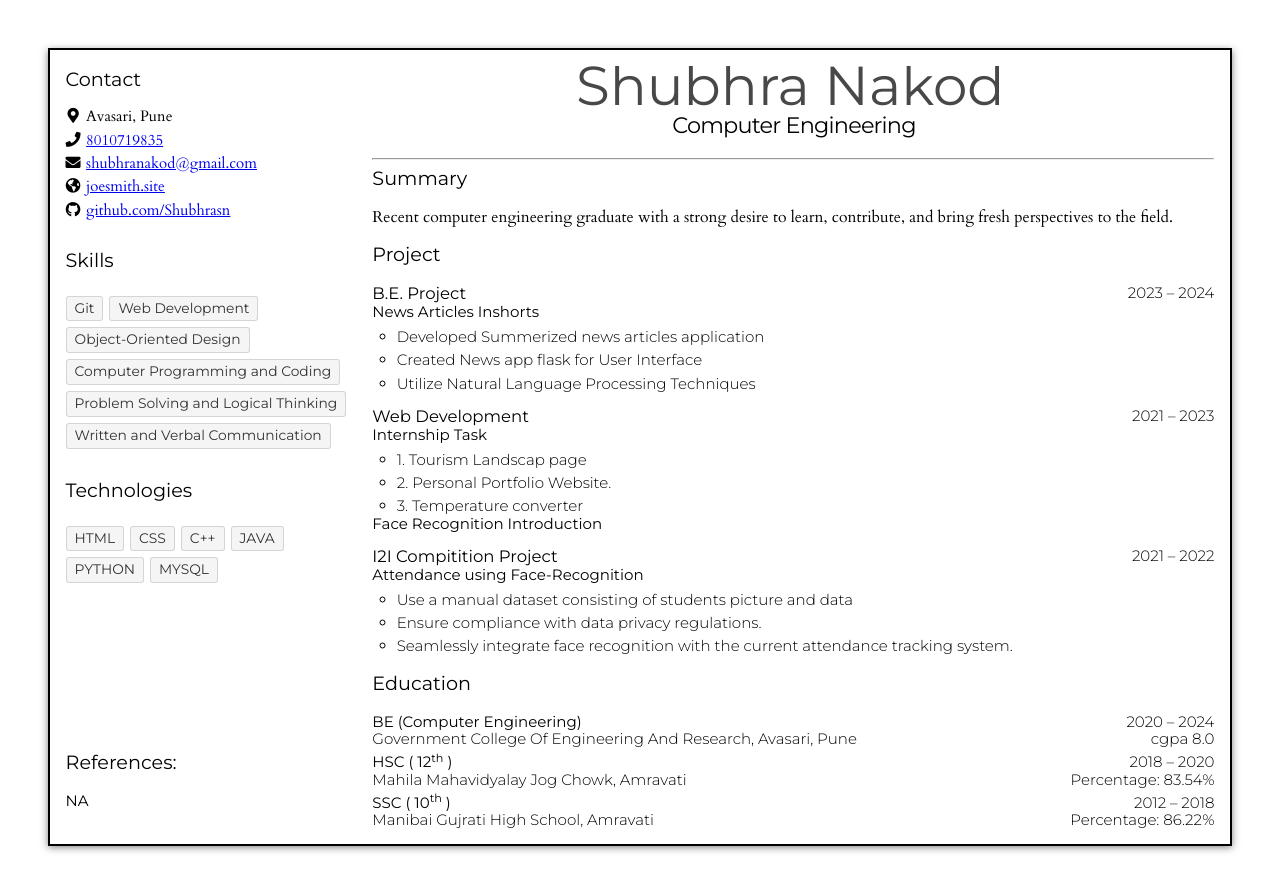
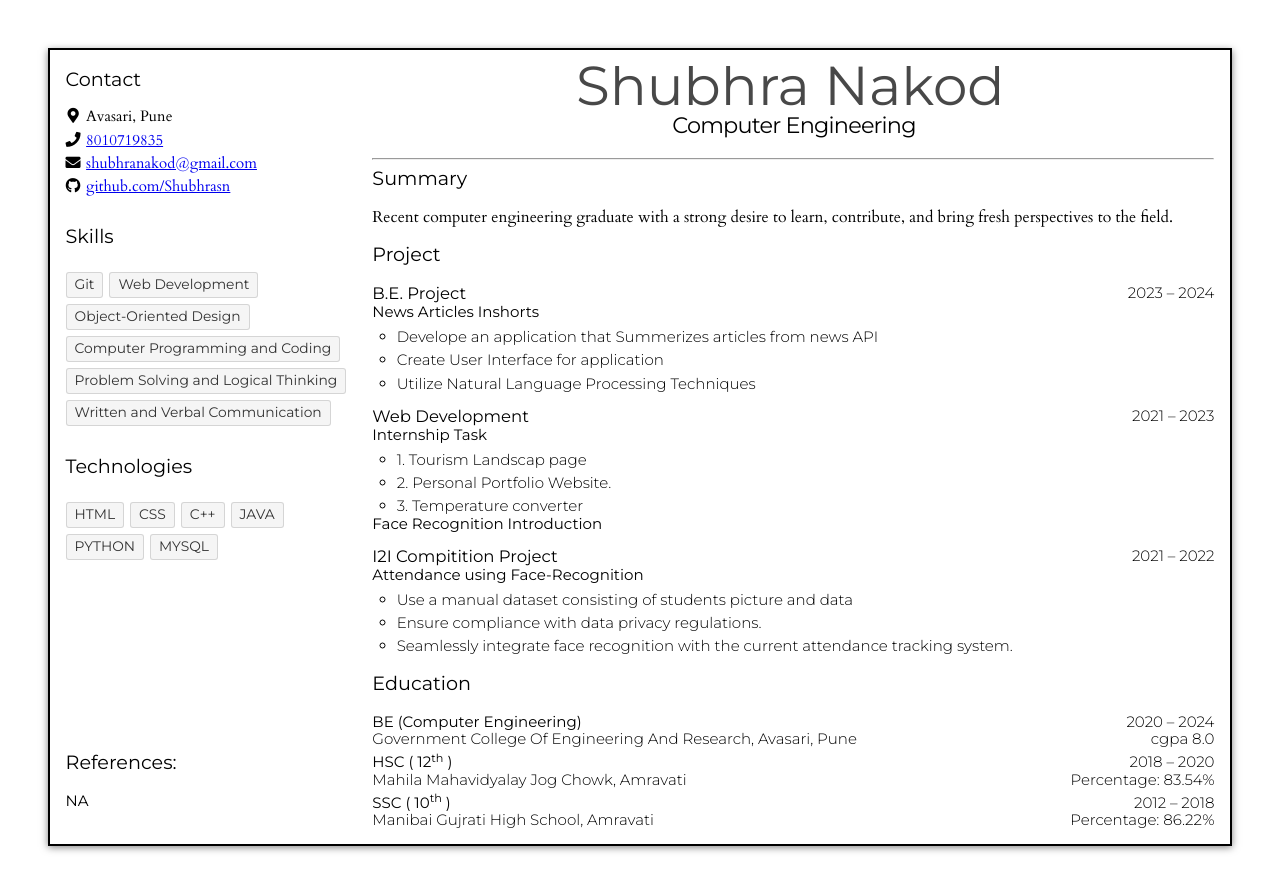
Before and after one commit to Shubhrasn/Bio, a plain HTML site: page Resume/index.html in a window 1280 px wide. Drawn offline with nearby package versions, Linux system fonts and the light colour scheme.

Commit message:
Update index.html

```diff
--- a/Resume/index.html
+++ b/Resume/index.html
@@ -11,8 +11,8 @@
         <link rel="stylesheet" type="text/css" href="https://use.fontawesome.com/releases/v5.1.0/css/all.css" integrity="sha384-lKuwvrZot6UHsBSfcMvOkWwlCMgc0TaWr+30HWe3a4ltaBwTZhyTEggF5tJv8tbt" crossorigin="anonymous" />
 
 
-        <link rel="stylesheet" type="text/css" href="./Style.css" />
-        <title>HTML Resume Template</title>
+        <link rel="stylesheet" type="text/css" href="./style.css" />
+        <title>Shubhra_Nakod_Resume</title>
     </head>
     <body class="letter">
         <section id="save">
@@ -29,9 +29,6 @@
                             </li>
                             <li>
                                 <p><i class="fa fa-envelope" title="Email"></i> <a href="shubhranakod@gmail.com">shubhranakod@gmail.com</a></p>
-                            </li>
-                            <li>
-                                <p><i class="fa fa-globe-americas" title="Website"></i> <a href="https://joesmith.site">joesmith.site</a></p>
                             </li>
                             <li>
                                 <p><i class="fab fa-github" title="GitHub"></i> <a href="https://github.com/Shubhrasn">github.com/Shubhrasn</a></p>
@@ -102,8 +99,8 @@
                                     </header>
                                     <span>News Articles Inshorts</span>
                                     <ul>
-                                        <li>Developed Summerized news articles application</li>
-                                        <li>Created News app flask for User Interface </li>
+                                        <li>Develope an application that Summerizes articles from news API</li>
+                                        <li>Create User Interface for application </li>
                                         <li>Utilize Natural Language Processing Techniques</li>
                                     </ul>
                                 </li>
```
